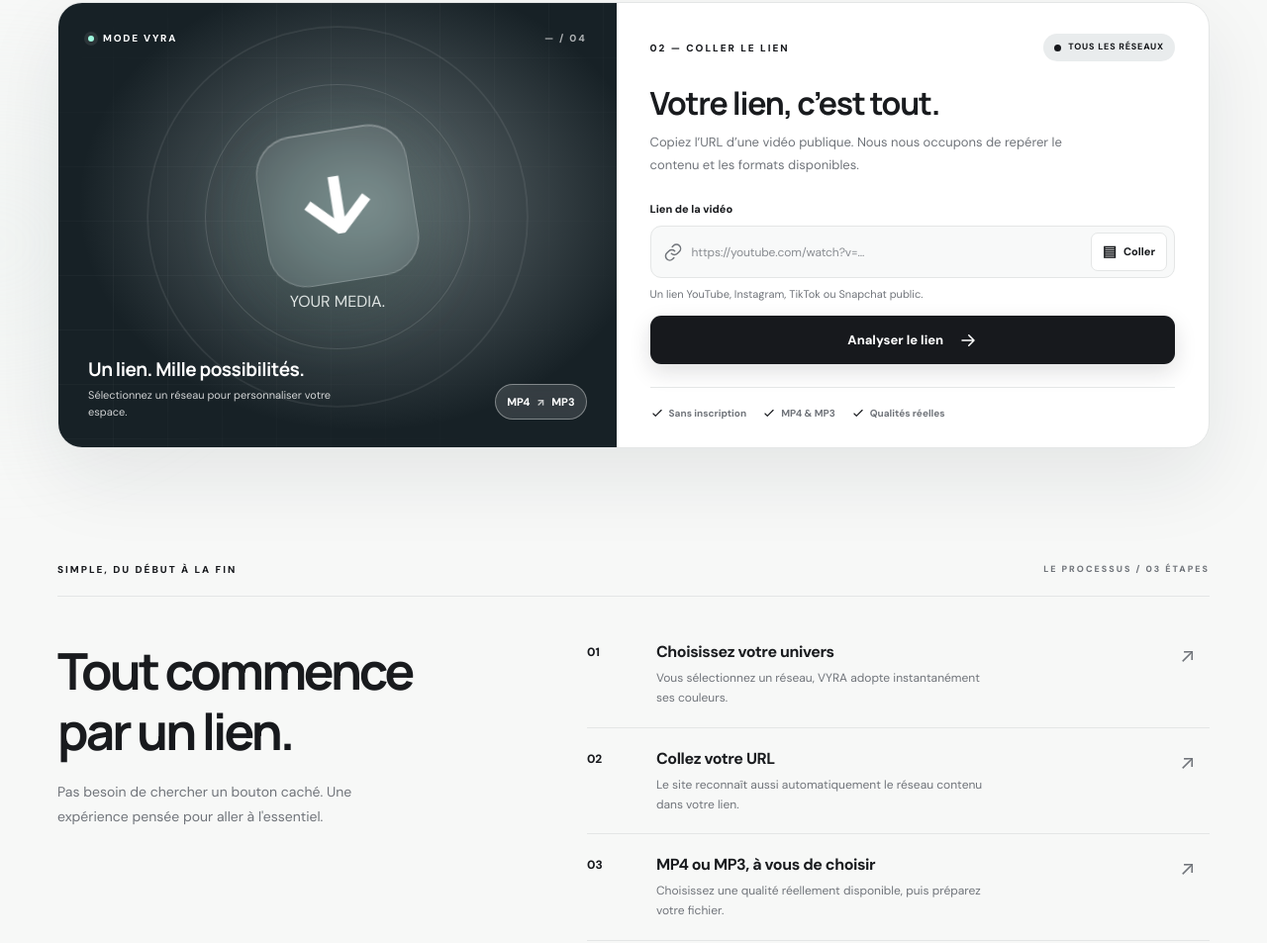
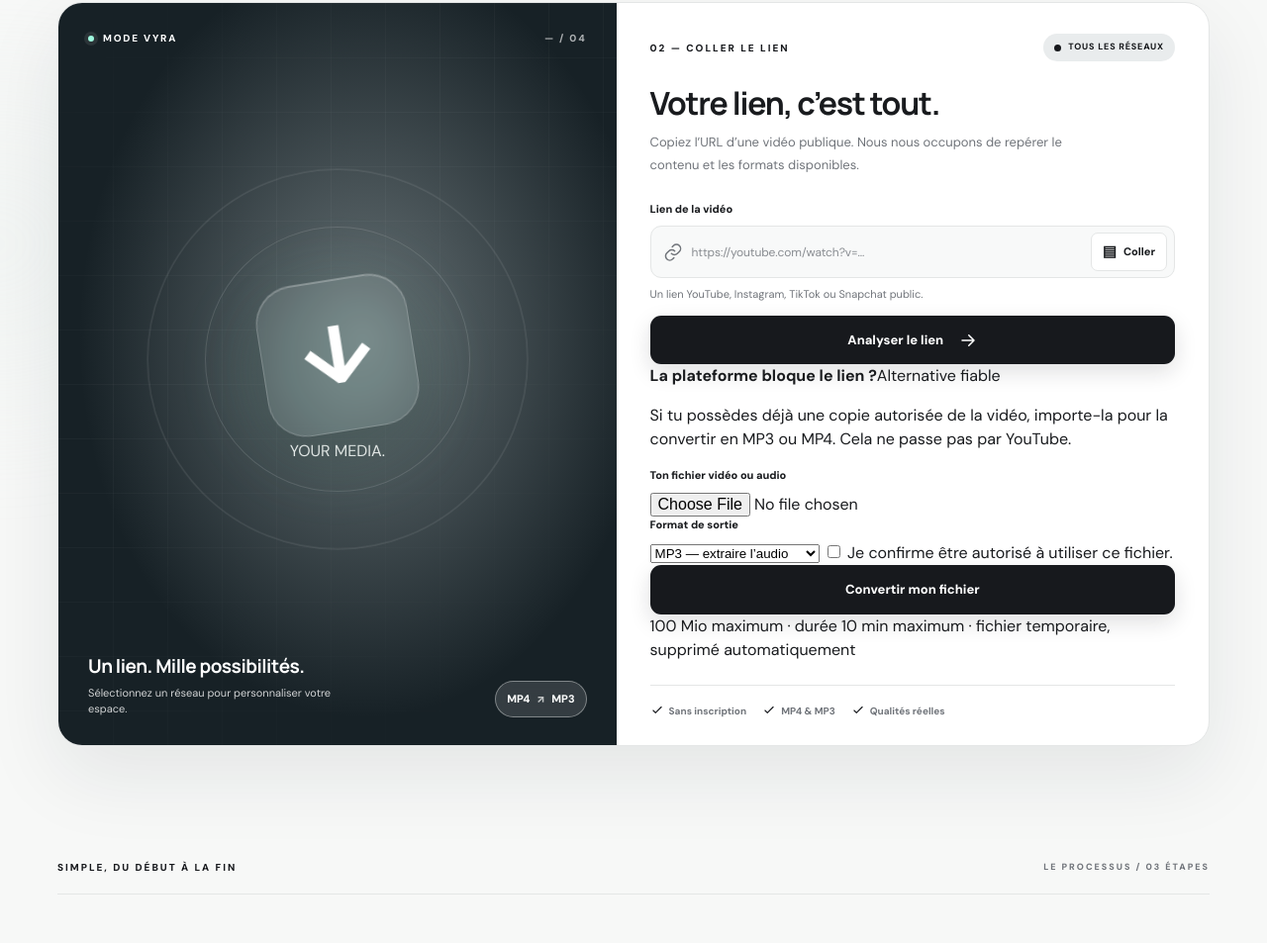
Before and after one commit to Steve-Landry-NONO/VYRA, a plain HTML site: page app/static/index.html in a window 1280 px wide. Shown: the part 703-1656 px from the top of the page at 99% size. Drawn offline with Linux system fonts and the light colour scheme.

Commit message:
feat(interface) : proposer une alternative aux URL bloquées
- app/static/index.html : formulaire d’import de fichiers possédés et autorisés.
- Prévoir choix de sortie MP4/MP3, confirmation des droits et limites visibles.
- Garder le thème visuel choisi et le formulaire d’analyse de lien existant.

```diff
--- a/app/static/index.html
+++ b/app/static/index.html
@@ -65,6 +65,19 @@
             <button id="analyze-btn" class="primary-button" type="submit"><span id="analyze-btn-text">Analyser le lien</span><svg viewBox="0 0 24 24" aria-hidden="true"><use href="#icon-arrow"/></svg></button>
           </form>
           <p class="message" id="global-message" role="alert" hidden></p>
+          <div class="local-upload">
+            <div class="local-upload-heading"><strong>La plateforme bloque le lien ?</strong><span>Alternative fiable</span></div>
+            <p>Si tu possèdes déjà une copie autorisée de la vidéo, importe-la pour la convertir en MP3 ou MP4. Cela ne passe pas par YouTube.</p>
+            <form id="upload-form" enctype="multipart/form-data">
+              <label for="local-file" class="input-label">Ton fichier vidéo ou audio</label>
+              <input id="local-file" name="file" type="file" accept=".mp4,.mov,.mkv,.m4v,.webm,.mp3,.m4a,.wav,.aac,video/*,audio/*" required>
+              <label for="upload-format" class="input-label">Format de sortie</label>
+              <select id="upload-format" name="format"><option value="mp3">MP3 — extraire l’audio</option><option value="mp4">MP4 — convertir la vidéo</option></select>
+              <label class="upload-confirm"><input id="upload-rights" type="checkbox" required> Je confirme être autorisé à utiliser ce fichier.</label>
+              <button type="submit" id="upload-btn" class="primary-button">Convertir mon fichier</button>
+              <span class="upload-note">100 Mio maximum · durée 10 min maximum · fichier temporaire, supprimé automatiquement</span>
+            </form>
+          </div>
           <div class="tool-footnote"><span><svg viewBox="0 0 24 24" aria-hidden="true"><use href="#icon-check"/></svg> Sans inscription</span><span><svg viewBox="0 0 24 24" aria-hidden="true"><use href="#icon-check"/></svg> MP4 & MP3</span><span><svg viewBox="0 0 24 24" aria-hidden="true"><use href="#icon-check"/></svg> Qualités réelles</span></div>
         </div>
       </section>
```
